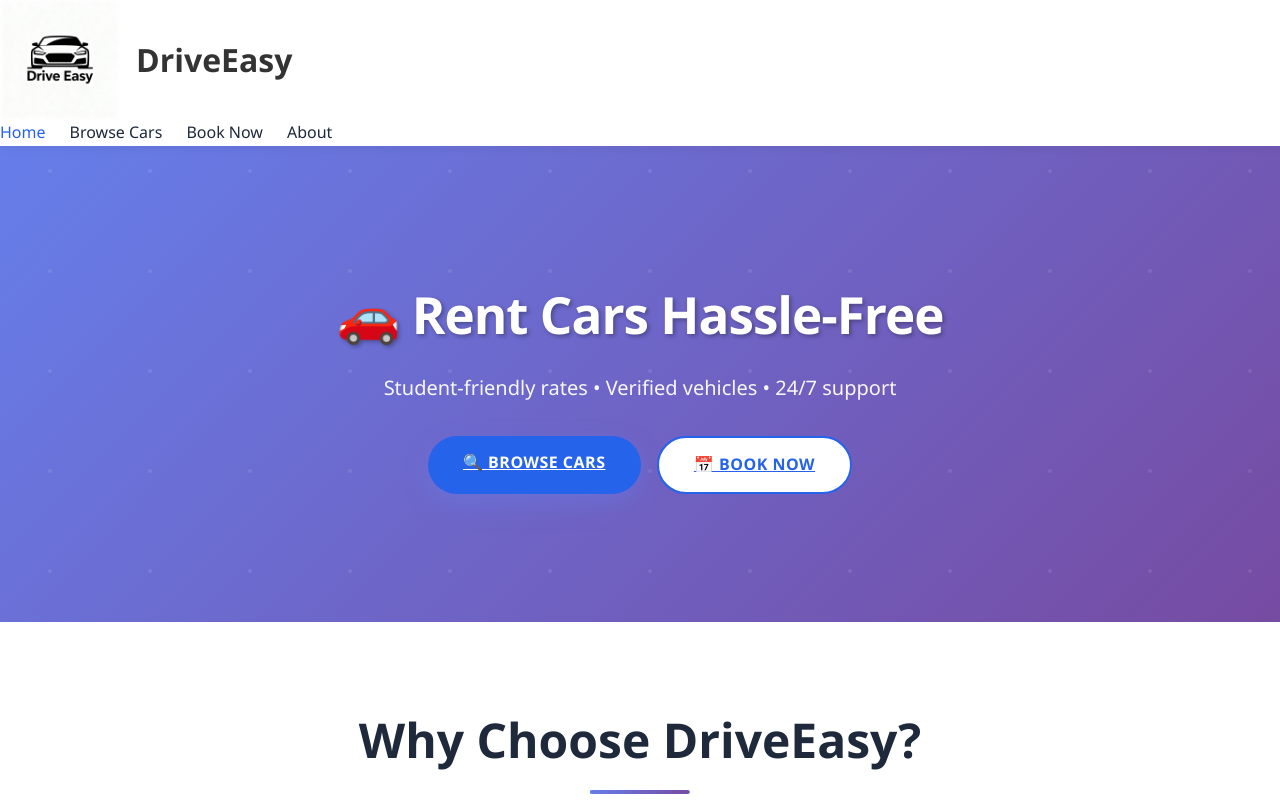
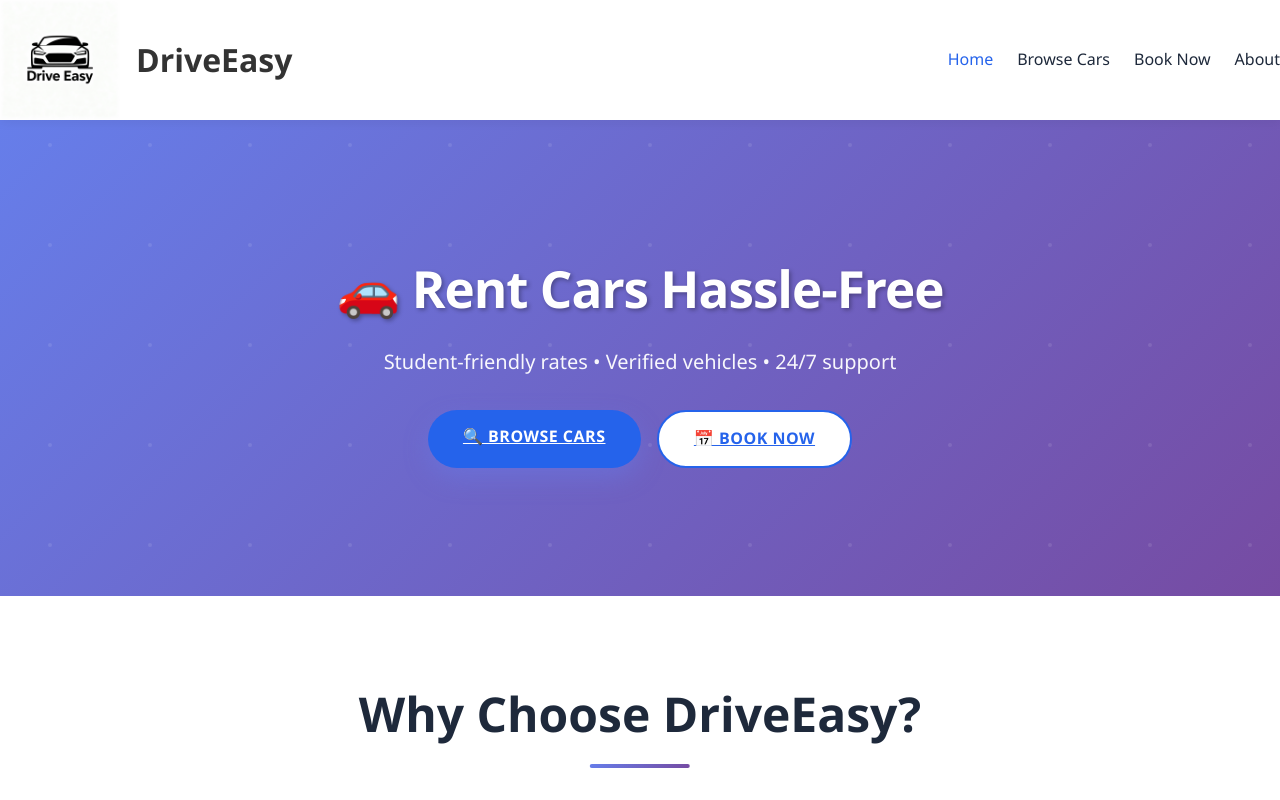
Before and after one commit to swapnil07-lang/Drive-easy, a plain HTML site: page index.html in a window 1280 px wide. Shown: the top 800 px of the page. Drawn offline with Linux system fonts and the light colour scheme.

Commit message:
Refactor index.html for improved layout and styles
Updated the navigation bar and layout styles.

```diff
--- a/index.html
+++ b/index.html
@@ -7,19 +7,17 @@
   <link rel="stylesheet" href="style.css" />
 </head>
 <body>
-  <nav class="navbar">
+  <nav class="navbar" style="display: flex; align-items: center; justify-content: space-between;">
     <div class="nav-brand" style="display: flex; align-items: center;">
       <img src="image/logo.png.png" alt="DriveEasy Logo" style="height: 120px; margin-right: 16px;">
       <span style="font-size: 2rem; font-weight: bold; color: #333;">DriveEasy</span>
     </div>
-
-      <ul class="nav-menu">
+    <ul class="nav-menu" style="display: flex; list-style: none; margin-left: auto;">
       <li><a href="index.html" class="active">Home</a></li>
       <li><a href="cars.html">Browse Cars</a></li>
       <li><a href="booking.html">Book Now</a></li>
       <li><a href="about.html">About</a></li>
     </ul>
-    </div>
   </nav>
 
   <section class="hero">
```
Lines whose indentation alone changed are shown as unchanged.
